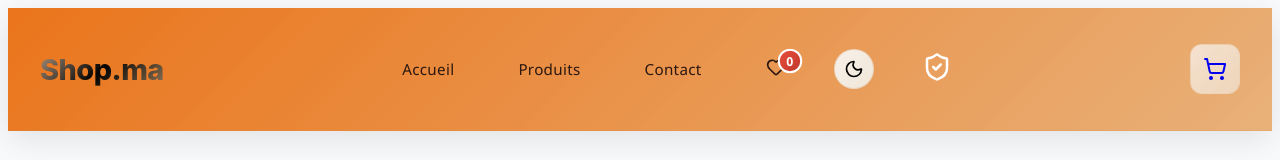
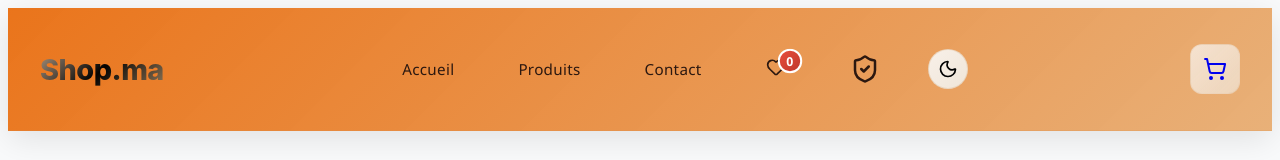
Before and after one commit to zakari2-ben/shop-zakaria-benfatah, a React (Vite) app: page / in a window 1280 px wide. Shown: the top 160 px of the page. Built offline with nearby package versions, Linux system fonts and the light colour scheme; no server answers.

Commit message:
just add a css at admin navlink

```diff
--- a/src/components/layout/Header.css
+++ b/src/components/layout/Header.css
@@ -110,6 +110,14 @@
   box-shadow: 0 12px 30px rgba(212,165,116,0.4);
 }
 
+.admin-link {
+  display: flex;
+  align-items: center;
+  padding: 0.5rem;
+  transition: all 0.3s ease;
+  text-decoration: none;
+}
+
 .badge {
   position: absolute;
   top: 0;
--- a/src/components/layout/Header.jsx
+++ b/src/components/layout/Header.jsx
@@ -2,7 +2,14 @@ import React from "react";
 import { Link } from "react-router-dom";
 import { useTheme } from "../../hooks/useTheme";
 // Ajoute Sun et Moon ici
-import { ShoppingCart, Menu, Sun, Moon, Heart, ShieldCheck} from "lucide-react";
+import {
+  ShoppingCart,
+  Menu,
+  Sun,
+  Moon,
+  Heart,
+  ShieldCheck,
+} from "lucide-react";
 import { useSelector } from "react-redux";
 import "./Header.css";
 
@@ -28,15 +35,15 @@ const Header = ({ cartCount }) => {
             </span>
           </Link>
 
+          {/* Routes Admin */}
+          <Link to="/admin/login" className="admin-link">
+            <ShieldCheck size={30} />
+          </Link>
+
           {/* Bouton de Thème fonctionnera maintenant */}
           <button onClick={toggleTheme} className="theme-toggle">
             {theme === "light" ? <Moon size={20} /> : <Sun size={20} />}
           </button>
-          {/* Routes Admin */}
-        <Link to="/admin/login" className="admin-link">
-          <ShieldCheck size={30} color="white" />
-        </Link>
-
         </nav>
 
         <div className="header-actions">
```
